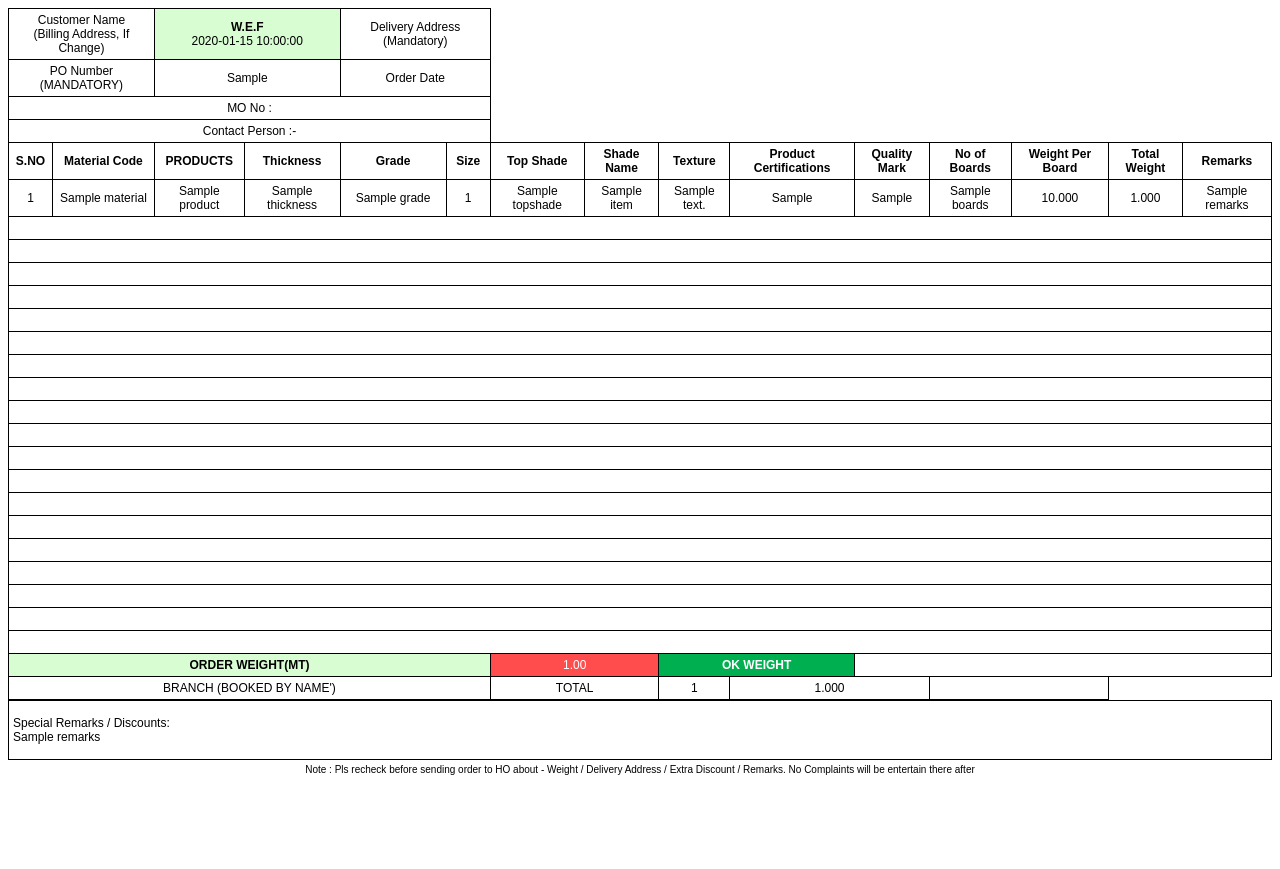
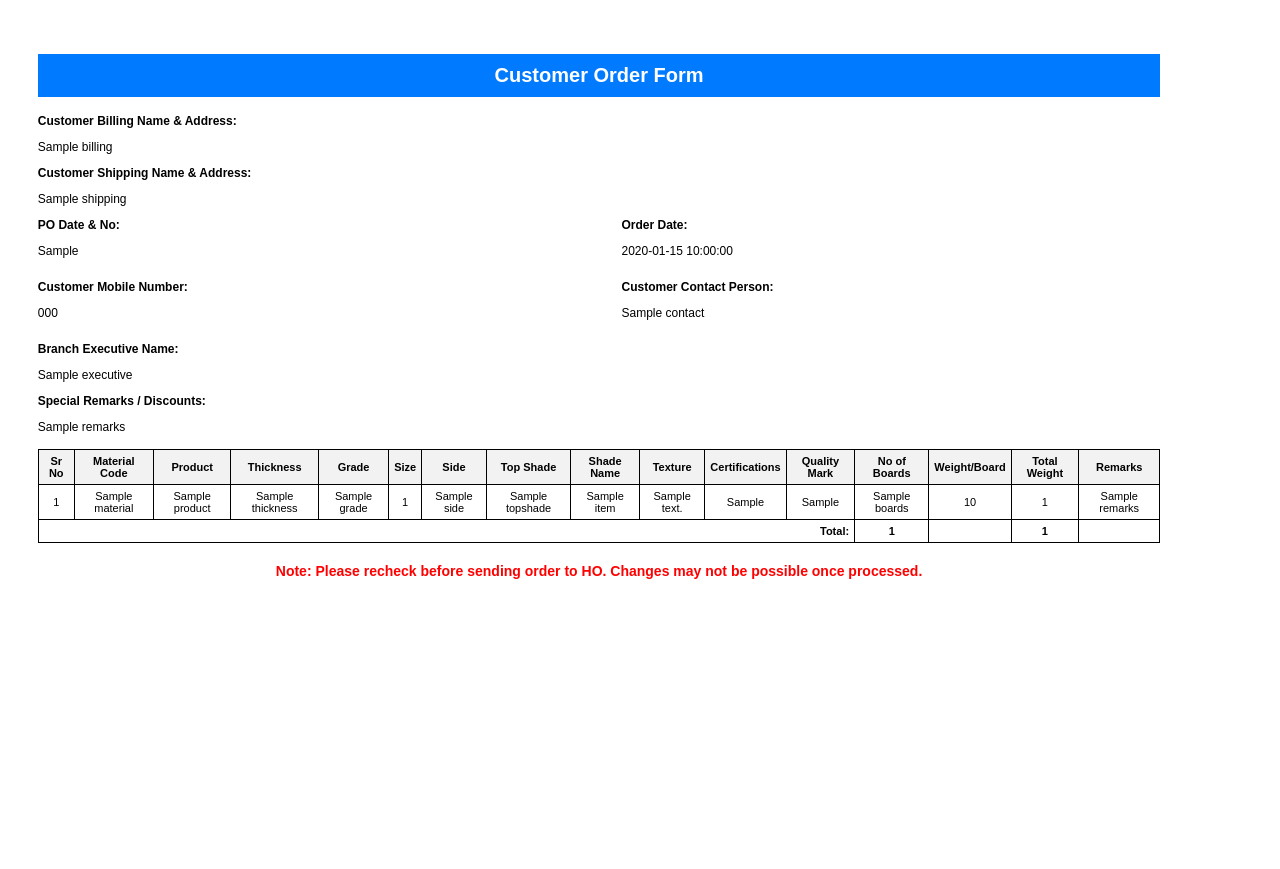
Before and after one commit to SteevBhola/orderform-backend, a FastAPI app: template templates/pdf_template.html in a window 1280 px wide. Before the commit the page ends 775 px from the top, so only its background shows below. Run offline with FastAPI, Linux system fonts and the light colour scheme; the template is opened without the code that fills it: most values are stand-ins (such as "Sample title", 1, 10 or a date in 2020).

Commit message:
Update pdf_template.html

```diff
--- a/templates/pdf_template.html
+++ b/templates/pdf_template.html
@@ -1,41 +1,137 @@
 <!DOCTYPE html>
-<html>
+<html lang="en">
 <head>
-  <meta charset="UTF-8">
+  <meta charset="UTF-8" />
+  <title>Order PDF</title>
   <style>
-    body { font-family: Arial, sans-serif; font-size: 12px; }
-    table { width: 100%; border-collapse: collapse; }
-    td, th { border: 1px solid black; padding: 4px; text-align: center; vertical-align: middle; }
-    .header, .footer { font-weight: bold; }
-    .no-border { border: none; }
-    .green-bg { background-color: #d9fdd3; }
-    .red-bg { background-color: #ff4c4c; color: white; }
-    .ok-weight { background-color: #00b050; color: white; font-weight: bold; }
-    .remarks { height: 50px; text-align: left; }
-    .note { font-size: 10px; }
+    body {
+      font-family: Arial, sans-serif;
+      font-size: 12px;
+      padding: 10mm;
+      margin: 0;
+      width: 297mm;
+      height: 210mm;
+    }
+    h2 {
+      background-color: #007bff;
+      color: #fff;
+      padding: 10px;
+      text-align: center;
+      font-size: 20px;
+    }
+    .form-section {
+      margin-bottom: 10px;
+    }
+    .form-section label {
+      font-weight: bold;
+      display: block;
+      margin-bottom: 3px;
+    }
+    .flex {
+      display: flex;
+      justify-content: space-between;
+    }
+    .half-width {
+      width: 48%;
+    }
+    table {
+      width: 100%;
+      border-collapse: collapse;
+      margin-top: 15px;
+      font-size: 11px;
+    }
+    th, td {
+      border: 1px solid #000;
+      padding: 5px;
+      text-align: center;
+    }
+    thead {
+      background-color: #f2f2f2;
+    }
+    tfoot td {
+      font-weight: bold;
+    }
+    .footer-note {
+      text-align: center;
+      color: red;
+      font-weight: bold;
+      margin-top: 20px;
+      font-size: 14px;
+    }
+    @page {
+      size: B5 landscape;
+      margin: 10mm;
+    }
   </style>
 </head>
 <body>
+
+  <h2>Customer Order Form</h2>
+
+  <div class="form-section">
+    <label>Customer Billing Name & Address:</label>
+    <p>{{ billing }}</p>
+  </div>
+
+  <div class="form-section">
+    <label>Customer Shipping Name & Address:</label>
+    <p>{{ shipping }}</p>
+  </div>
+
+  <div class="form-section flex">
+    <div class="half-width">
+      <label>PO Date & No:</label>
+      <p>{{ po }}</p>
+    </div>
+    <div class="half-width">
+      <label>Order Date:</label>
+      <p>{{ orderDate }}</p>
+    </div>
+  </div>
+
+  <div class="form-section flex">
+    <div class="half-width">
+      <label>Customer Mobile Number:</label>
+      <p>{{ mobile }}</p>
+    </div>
+    <div class="half-width">
+      <label>Customer Contact Person:</label>
+      <p>{{ contact }}</p>
+    </div>
+  </div>
+
+  <div class="form-section">
+    <label>Branch Executive Name:</label>
+    <p>{{ executive }}</p>
+  </div>
+
+  <div class="form-section">
+    <label>Special Remarks / Discounts:</label>
+    <p>{{ remarks }}</p>
+  </div>
+
   <table>
+    <thead>
       <tr>
-      <td colspan="2">Customer Name<br>(Billing Address, If Change)</td>
-      <td colspan="2" class="green-bg"><strong>W.E.F</strong><br>{{ orderDate }}</td>
-      <td colspan="2">Delivery Address (Mandatory)</td>
+        <th>Sr No</th>
+        <th>Material Code</th>
+        <th>Product</th>
+        <th>Thickness</th>
+        <th>Grade</th>
+        <th>Size</th>
+        <th>Side</th>
+        <th>Top Shade</th>
+        <th>Shade Name</th>
+        <th>Texture</th>
+        <th>Certifications</th>
+        <th>Quality Mark</th>
+        <th>No of Boards</th>
+        <th>Weight/Board</th>
+        <th>Total Weight</th>
+        <th>Remarks</th>
       </tr>
-    <tr>
-      <td colspan="2">PO Number (MANDATORY)</td>
-      <td colspan="2">{{ po }}</td>
-      <td colspan="2">Order Date</td>
-    </tr>
-    <tr>
-      <td colspan="6">MO No :</td>
-    </tr>
-    <tr><td colspan="6">Contact Person :-</td></tr>
-    <tr>
-      <th>S.NO</th><th>Material Code</th><th>PRODUCTS</th><th>Thickness</th><th>Grade</th><th>Size</th>
-      <th>Top Shade</th><th>Shade Name</th><th>Texture</th><th>Product Certifications</th>
-      <th>Quality Mark</th><th>No of Boards</th><th>Weight Per Board</th><th>Total Weight</th><th>Remarks</th>
-    </tr>
+    </thead>
+    <tbody>
       {% for item in items %}
       <tr>
         <td>{{ loop.index }}</td>
@@ -44,46 +140,33 @@
         <td>{{ item.thickness }}</td>
         <td>{{ item.Grade }}</td>
         <td>{{ item.Size }}</td>
+        <td>{{ item.Side }}</td>
         <td>{{ item.topshade }}</td>
         <td>{{ item.shadeName }}</td>
         <td>{{ item.texture }}</td>
         <td>{{ item.productCertification }}</td>
         <td>{{ item.qualityMark }}</td>
         <td>{{ item.boards }}</td>
-      <td>{{ '%.3f' % item.weight }}</td>
-      <td>{{ '%.3f' % item.totalWeight }}</td>
+        <td>{{ item.weight }}</td>
+        <td>{{ item.totalWeight }}</td>
         <td>{{ item.remarks }}</td>
       </tr>
       {% endfor %}
-    {% for i in range(20 - items|length) %}
-    <tr><td colspan="15">&nbsp;</td></tr>
-    {% endfor %}
+    </tbody>
+    <tfoot>
       <tr>
-      <td colspan="6" class="green-bg"><strong>ORDER WEIGHT(MT)</strong></td>
-      <td colspan="2" class="red-bg">{{ '%.2f' % totalWeight }}</td>
-      <td colspan="2" class="{% if totalWeight < 9000 %}ok-weight{% else %}red-bg{% endif %}">
-        {% if totalWeight < 9000 %}OK WEIGHT{% else %}WRONG WEIGHT{% endif %}
-      </td>
-      <td colspan="5"></td>
+        <td colspan="12" style="text-align:right;">Total:</td>
+        <td>{{ totalBoards }}</td>
+        <td></td>
+        <td>{{ totalWeight }}</td>
+        <td></td>
       </tr>
-    <tr>
-      <td colspan="6">BRANCH (BOOKED BY NAME')</td>
-      <td colspan="2">TOTAL</td>
-      <td>{{ totalBoards }}</td>
-      <td colspan="2">{{ '%.3f' % totalWeight }}</td>
-      <td colspan="2"></td>
-    </tr>
+    </tfoot>
   </table>
 
-  <table>
-    <tr>
-      <td class="remarks" colspan="15">Special Remarks / Discounts:<br>{{ remarks }}</td>
-    </tr>
-    <tr>
-      <td class="no-border note" colspan="15">
-        Note : Pls recheck before sending order to HO about - Weight / Delivery Address / Extra Discount / Remarks. No Complaints will be entertain there after
-      </td>
-    </tr>
-  </table>
+  <div class="footer-note">
+    Note: Please recheck before sending order to HO. Changes may not be possible once processed.
+  </div>
+
 </body>
 </html>
```
Lines whose indentation alone changed are shown as unchanged.
